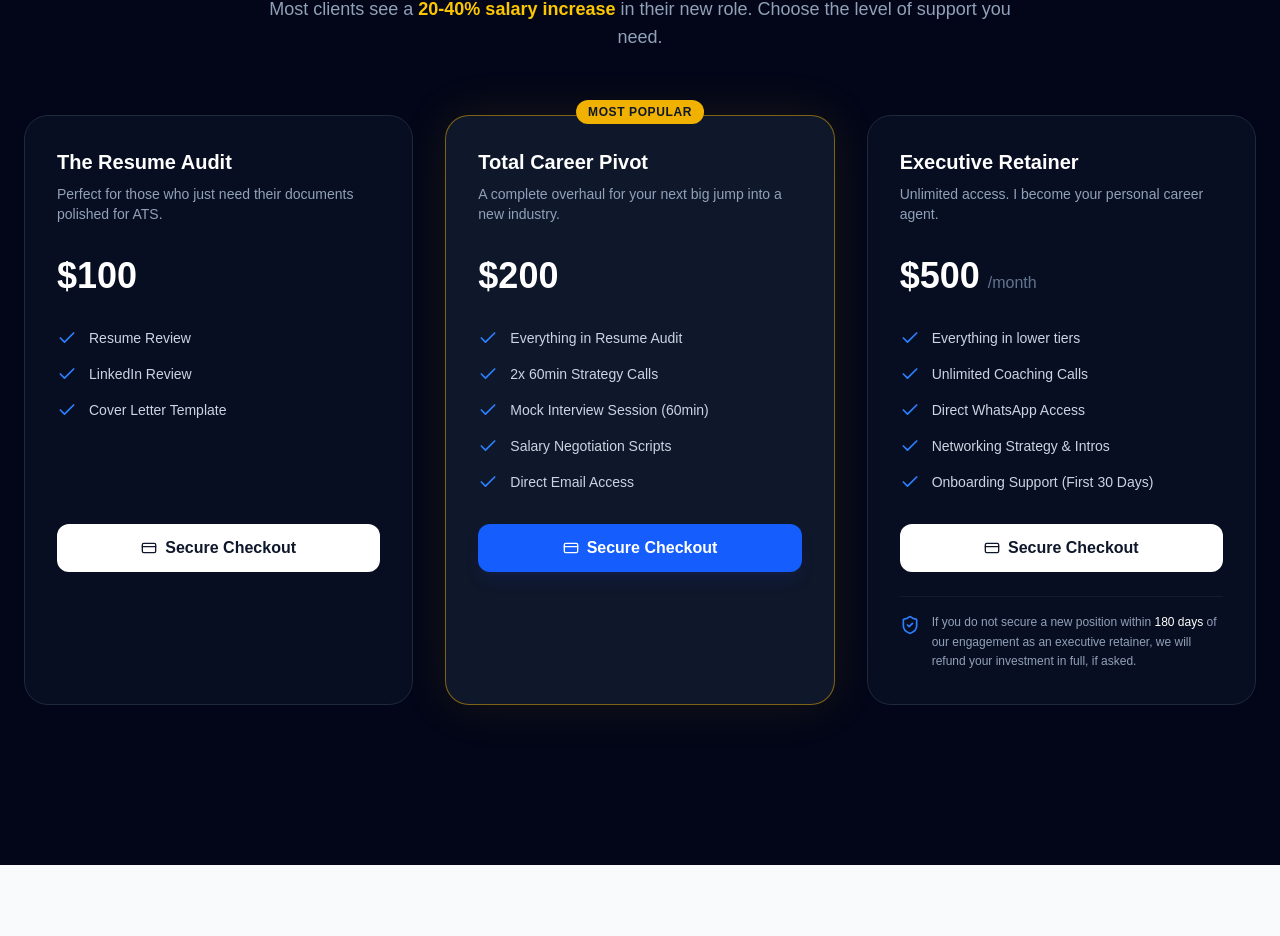
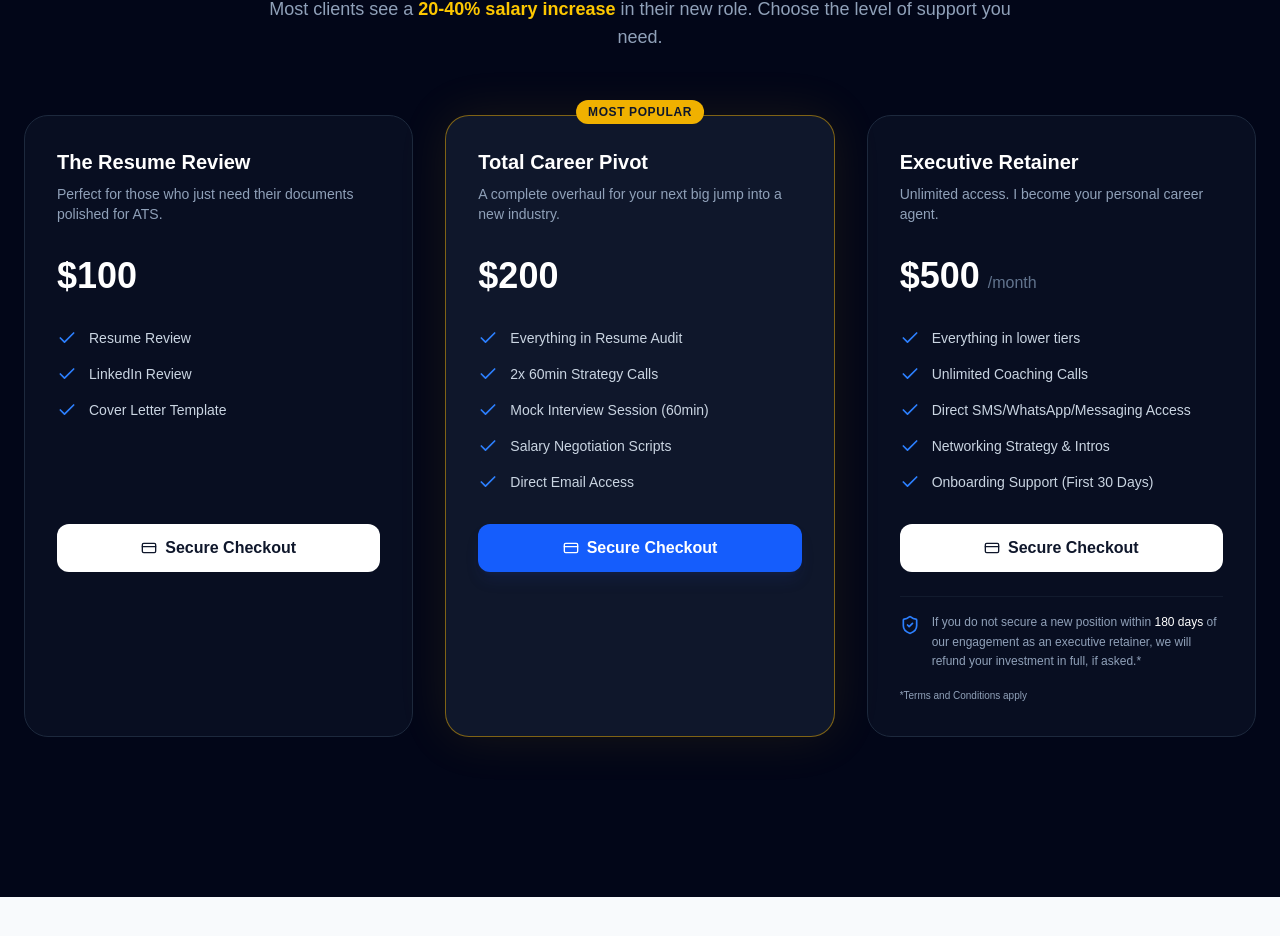
Before and after one commit to hasanqadri/laylight, a Next.js app: page /landing in a window 1280 px wide. Shown: the part 2310-3246 px from the top of the page. Built offline with nearby package versions, Linux system fonts and the light colour scheme.

Commit message:
Updated policies

```diff
--- a/src/components/layout/payment.tsx
+++ b/src/components/layout/payment.tsx
@@ -8,7 +8,7 @@ export default function Payment() {
     const plans = [
         {
             id: 1,
-            name: "The Resume Audit",
+            name: "The Resume Review",
             price: "100",
             period: "one-time",
             desc: "Perfect for those who just need their documents polished for ATS.",
@@ -46,7 +46,7 @@ export default function Payment() {
             features: [
                 "Everything in lower tiers",
                 "Unlimited Coaching Calls",
-                "Direct WhatsApp Access",
+                "Direct SMS/WhatsApp/Messaging Access",
                 "Networking Strategy & Intros",
                 "Onboarding Support (First 30 Days)",
             ],
@@ -131,9 +131,12 @@ export default function Payment() {
                                     <div className="flex gap-3 items-start">
                                         <ShieldCheck className="w-5 h-5 text-blue-500 shrink-0 mt-0.5" />
                                         <p className="text-slate-400 text-xs leading-relaxed text-left">
-                                            If you do not secure a new position within <span className="text-white font-medium">180 days</span> of our engagement as an executive retainer, we will refund your investment in full, if asked.
+                                            If you do not secure a new position within <span className="text-white font-medium">180 days</span> of our engagement as an executive retainer, we will refund your investment in full, if asked.*
                                         </p>
                                     </div>
+                                    <p className="text-slate-400 text-[0.625rem] pt-4 leading-relaxed text-left">
+                                    *Terms and Conditions apply
+                                    </p>
                                 </div>
                             </div>
                         </div>
```
